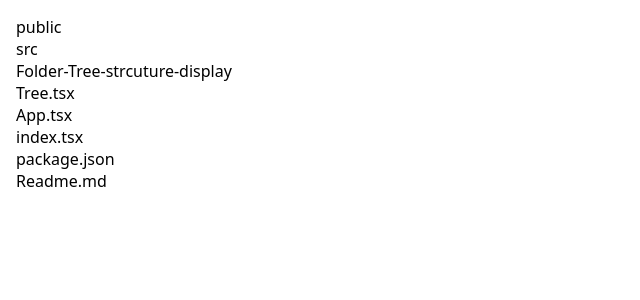
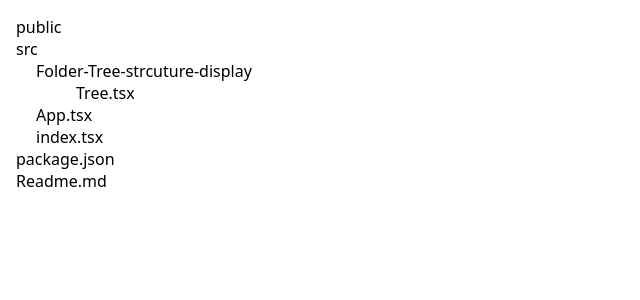
Before and after one commit to aviralrabbit1/react-interview-problems, a React (Create React App) app: page / in a window 1280 px wide. Shown: the top 300 px of the page, without its empty margins (0-640 px from the left). Built offline with nearby package versions, Linux system fonts and the light colour scheme.

Commit message:
Tree rendering with different depths

```diff
--- a/src/Folder-Tree-structure-display/Tree.tsx
+++ b/src/Folder-Tree-structure-display/Tree.tsx
@@ -39,13 +39,15 @@ type TNode = {
   children?: TNode[]; // '?' denotes optional
 };
 
-function Node({ name, children }: TNode) {
+function Node({ entry, depth }:{ entry: TNode; depth: number}){
   return (
     <div>
-      {name}
-      {children?.map((entry) => (
-        <Node {...entry} />
-      ))}
+      {entry.name}
+      <div style={{paddingLeft: `${depth*20}px`}} >
+      {entry.children?.map((entry) => (
+        <Node entry={entry} depth={depth+1} />
+        ))}
+      </div>
     </div>
   );
 }
@@ -54,7 +56,7 @@ export default function Tree() {
   return (
     <div>
       {files.children.map((entry) => (
-        <Node {...entry} />
+        <Node entry={entry} depth={1} />
       ))}
     </div>
   );
```
